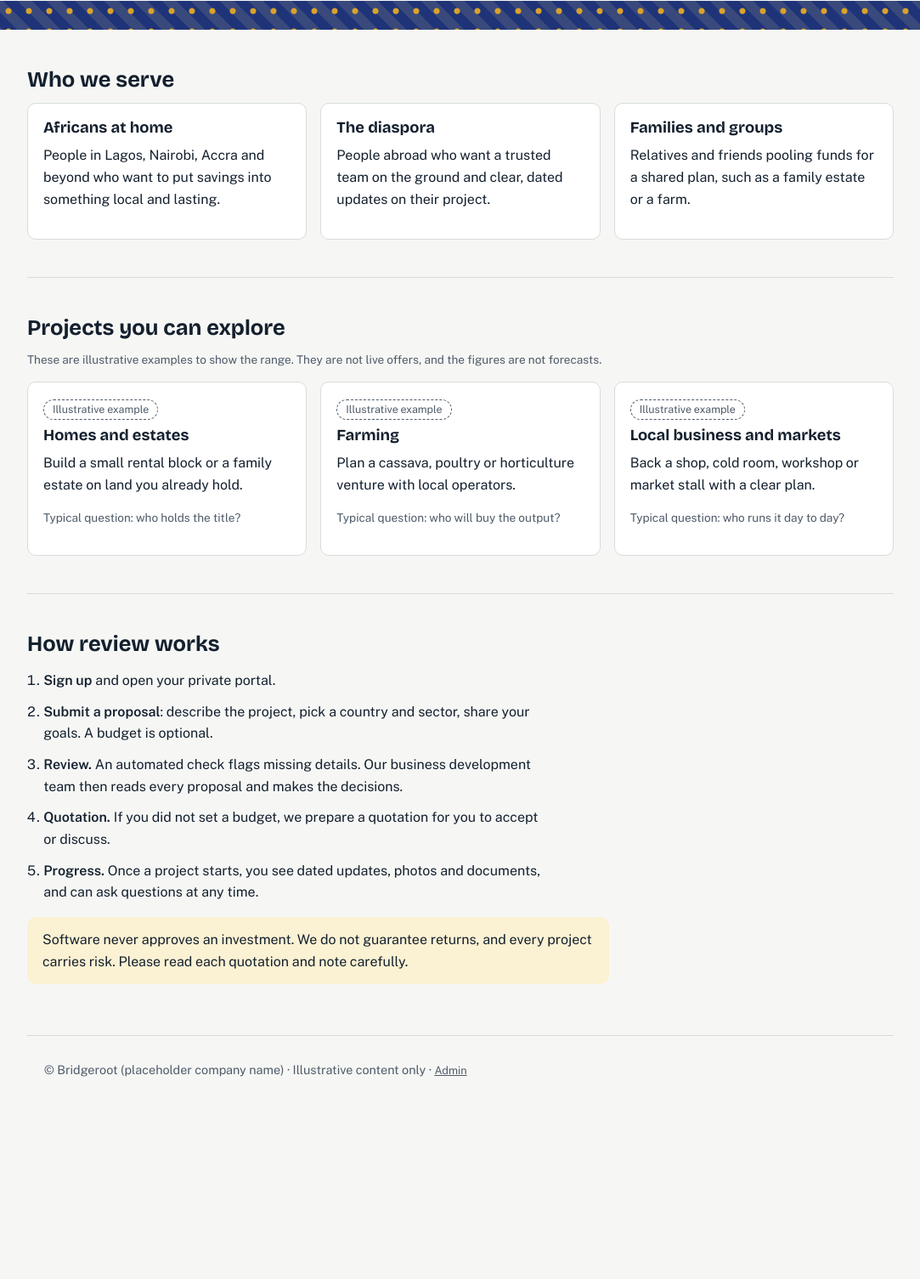
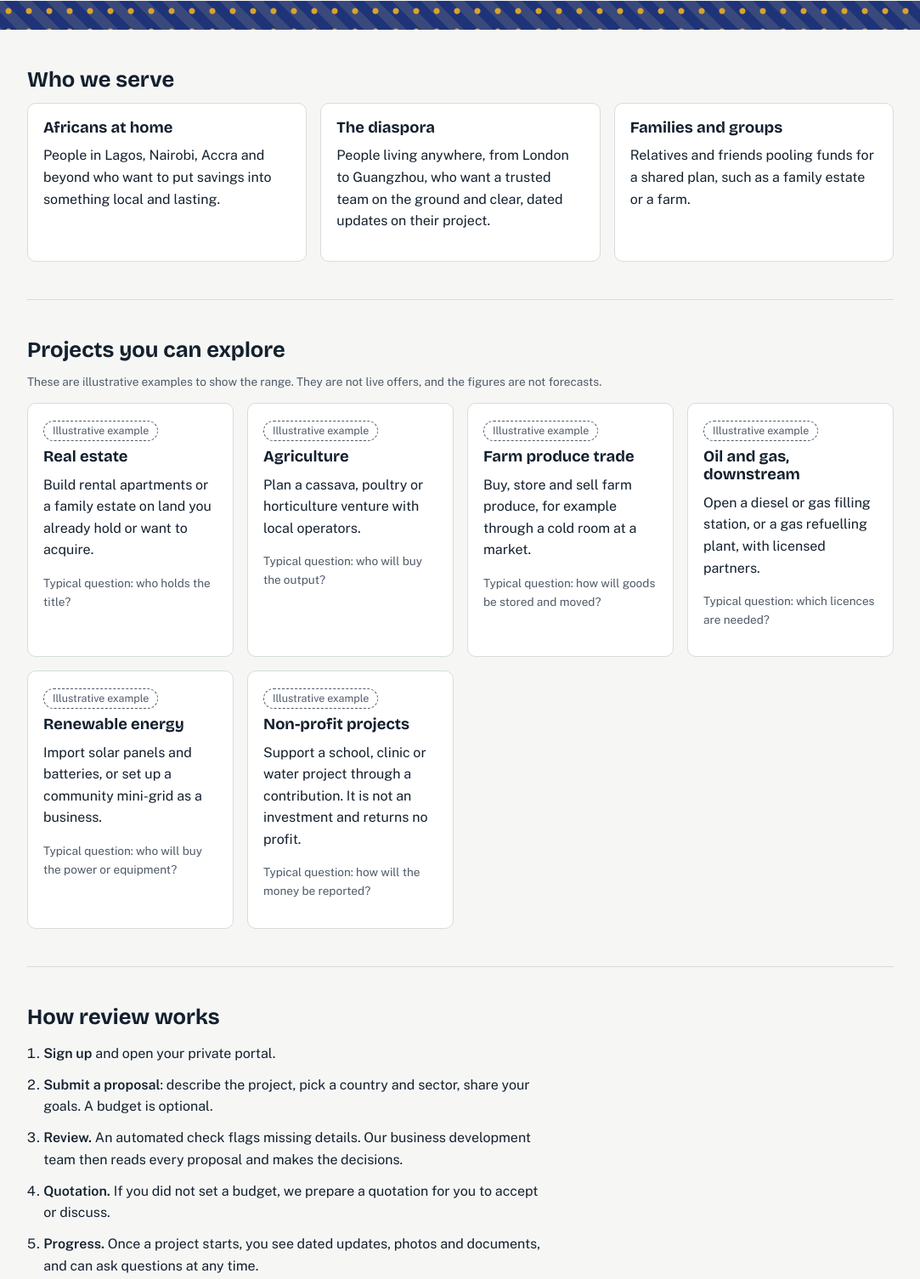
Before and after one commit to nathanemmanuel/bridgeroot, a plain HTML site: page index.html in a window 1280 px wide. Shown: the part 604-2109 px from the top of the page at 85% size, without its empty margins (98-1181 px from the left). Before the commit the page ends 1903 px from the top, so only its background shows below. Drawn offline with nearby package versions, Linux system fonts and the light colour scheme.

Commit message:
Modify version key and sector labels in index.html
Updated constants for versioning and sector descriptions in the script.

```diff
--- a/index.html
+++ b/index.html
@@ -53,9 +53,9 @@ table{width:100%;border-collapse:collapse}th,td{text-align:left;padding:8px;bord
 <main id="app" tabindex="-1"></main>
 <div id="toast" role="status" aria-live="polite"></div>
 <script>
-const KEY='bridgeroot-demo-v1',ST=['Draft','Submitted','In review','Needs more information','Quotation sent','Quotation accepted','Project active','Not proceeding'],
+const KEY='bridgeroot-demo-v2',ST=['Draft','Submitted','In review','Needs more information','Quotation sent','Quotation accepted','Project active','Not proceeding'],
 COL=['#8a94a0','#1f3478','#d9a22b','#c0562f','#7a3fb0','#1b6446','#1b6446','#6b6b6b'],
-SECT=['Housing and estates','Farming and agribusiness','Local business and markets','Other'],
+SECT=['Real estate and housing','Agriculture and farming','Farm produce trade','Oil and gas (downstream)','Renewable energy','Non-profit and community projects','Other'],
 CTRY=['Ghana','Nigeria','Kenya','Rwanda','Tanzania','Uganda','Senegal',"Côte d’Ivoire",'South Africa','Ethiopia','Egypt','Morocco','Zambia','Other'],
 CUR=['USD','GBP','EUR','NGN','GHS','KES','ZAR'],
 SD={Draft:'Saved only for you. Submit it when you are ready.',Submitted:'We have your proposal. The team will begin review shortly.','In review':'The team is reading your proposal.','Needs more information':'The team has questions. Please reply and update your proposal.','Quotation sent':'A quotation is ready for you to review.','Quotation accepted':'You accepted the quotation. The team will confirm next steps.','Project active':'Your project is underway. Progress updates appear below.','Not proceeding':'The team does not recommend going ahead. See the review notes.'},
@@ -81,23 +81,23 @@ opt=(l,s)=>l.map(x=>`<option${x===s?' selected':''}>${esc(x)}</option>`).join(''
 bd=s=>`<span class="bd" style="--c:${COL[ST.indexOf(s)]}"><i></i>${s}</span>`,
 tab=(v,t)=>`<button data-a="go" data-v="${v}"${ui.v===v?' aria-current="page"':''}>${t}</button>`;
 function autoCheck(p){const f=[];if(p.desc.length<120)f.push('The description is short. Add location, size and timeline if you can.');if(!p.budget)f.push('No budget given. The team will prepare a quotation.');
-f.push({[SECT[0]]:'Housing: do you hold the land title, or do you need help finding land?',[SECT[1]]:'Farming: please share land size, crop or livestock, and who will buy the output.',[SECT[2]]:'Business: please share ownership structure and any local partners.'}[p.sector]||'Please say how you would like to be involved day to day.');return{flags:f,at:now()}}
+f.push(({[SECT[0]]:'Real estate: do you hold the land title, or do you need help finding and verifying land? Please share plot size and the type of build.',[SECT[1]]:'Agriculture: please share land size, crop or livestock, water access and who will buy the output.',[SECT[2]]:'Produce trade: which goods, bought from whom and sold to whom, how will they be stored and moved, and how much working capital is needed?',[SECT[3]]:'Downstream oil and gas: say whether this is a diesel or gas filling station or a gas refuelling plant, the site, and which licences and permits you hold. We work only on small downstream businesses with licensed partners.',[SECT[4]]:'Renewable energy: say whether this is importing equipment such as panels and batteries, or building a system such as a community mini-grid, and who the customers will be. Import and power licences may apply.',[SECT[5]]:'Non-profit: please share the organisation’s registration details and how the money will be used. This is a contribution, not an investment, and no financial return is expected.'})[p.sector]||'Please say how you would like to be involved day to day.');return{flags:f,at:now()}}
 /* ---------- views ---------- */
 const home=()=>`<section class="hero wrap"><h1>Back projects across Africa, from wherever you live.</h1>
 <p class="lead">Tell us what you want to build, grow or buy. Our business development team reviews every proposal with you, and you follow each step in your own private portal.</p>
 <p class="row"><a class="btn" href="#signup">Sign up</a><a class="btn ghost" href="#login">Log in</a></p><p class="mut" style="max-width:56ch">Why invest at home? Because you know these places best. Your savings can become homes, farms and businesses that your family and community can see, use and be proud of.</p></section><div class="band" aria-hidden="true"></div>
 <section class="s wrap"><h2>Who we serve</h2><div class="grid">
 <div class="card"><h3>Africans at home</h3><p>People in Lagos, Nairobi, Accra and beyond who want to put savings into something local and lasting.</p></div>
-<div class="card"><h3>The diaspora</h3><p>People abroad who want a trusted team on the ground and clear, dated updates on their project.</p></div>
+<div class="card"><h3>The diaspora</h3><p>People living anywhere, from London to Guangzhou, who want a trusted team on the ground and clear, dated updates on their project.</p></div>
 <div class="card"><h3>Families and groups</h3><p>Relatives and friends pooling funds for a shared plan, such as a family estate or a farm.</p></div></div></section>
 <section class="s wrap"><h2>Projects you can explore</h2><p class="mut">These are illustrative examples to show the range. They are not live offers, and the figures are not forecasts.</p><div class="grid">
-${[['Homes and estates','Build a small rental block or a family estate on land you already hold.','Typical question: who holds the title?'],['Farming','Plan a cassava, poultry or horticulture venture with local operators.','Typical question: who will buy the output?'],['Local business and markets','Back a shop, cold room, workshop or market stall with a clear plan.','Typical question: who runs it day to day?']].map(c=>`<div class="card"><span class="tag">Illustrative example</span><h3>${c[0]}</h3><p>${c[1]}</p><p class="fine">${c[2]}</p></div>`).join('')}</div></section>
+${[['Real estate','Build rental apartments or a family estate on land you already hold or want to acquire.','Typical question: who holds the title?'],['Agriculture','Plan a cassava, poultry or horticulture venture with local operators.','Typical question: who will buy the output?'],['Farm produce trade','Buy, store and sell farm produce, for example through a cold room at a market.','Typical question: how will goods be stored and moved?'],['Oil and gas, downstream','Open a diesel or gas filling station, or a gas refuelling plant, with licensed partners.','Typical question: which licences are needed?'],['Renewable energy','Import solar panels and batteries, or set up a community mini-grid as a business.','Typical question: who will buy the power or equipment?'],['Non-profit projects','Support a school, clinic or water project through a contribution. It is not an investment and returns no profit.','Typical question: how will the money be reported?']].map(c=>`<div class="card"><span class="tag">Illustrative example</span><h3>${c[0]}</h3><p>${c[1]}</p><p class="fine">${c[2]}</p></div>`).join('')}</div></section>
 <section class="s wrap"><h2>How review works</h2><ol class="steps">
 <li><b>Sign up</b> and open your private portal.</li><li><b>Submit a proposal</b>: describe the project, pick a country and sector, share your goals. A budget is optional.</li>
 <li><b>Review.</b> An automated check flags missing details. Our business development team then reads every proposal and makes the decisions.</li>
 <li><b>Quotation.</b> If you did not set a budget, we prepare a quotation for you to accept or discuss.</li>
 <li><b>Progress.</b> Once a project starts, you see dated updates, photos and documents, and can ask questions at any time.</li></ol>
-<p class="note">Software never approves an investment. We do not guarantee returns, and every project carries risk. Please read each quotation and note carefully.</p></section>
+<p class="note">Software never approves an investment. We do not guarantee returns, and every project carries risk. Some sectors, such as downstream oil and gas, energy and non-profit work, need licences or registration, and we check this during review. Please read each quotation and note carefully.</p></section>
 <footer><div class="wrap">© Bridgeroot (placeholder company name) · Illustrative content only · <a href="#admin-login">Admin</a></div></footer>`;
 const authForm=(k)=>{const a=k==='admin';return`<div class="auth card"><h1 style="font-size:1.8rem">${k==='signup'?'Create your account':a?'Staff sign-in':'Log in'}</h1>
 <p class="note fine">Prototype: sign-in is simulated in your browser. Do not enter real passwords or documents.${k==='login'?'<br>Demo client: amara@example.com / demo1234':''}${a?'<br>Demo staff: staff@bridgeroot.example / admin1234':''}</p>
@@ -114,6 +114,7 @@ const quoteCard=(p,client)=>{const q=p.quote;if(!q)return'';return`<div class="c
 ${client&&q.state==='sent'?`<div class="row"><button data-a="accept" data-id="${p.id}">Accept quotation</button><button class="ghost" data-a="discuss" data-id="${p.id}">Discuss it with the team</button></div>`:`<p><b>Status: ${{sent:'Sent, awaiting client',accepted:'Accepted',discussing:'Client wants to discuss'}[q.state]}</b></p>`}</div>`};
 const propForm=p=>{p=p||{};return`<h2>${p.id?'Edit proposal':'New proposal'}</h2><form data-f="prop" class="card"><input type="hidden" name="id" value="${p.id||''}">
 <label>Project name<input name="title" required value="${esc(p.title)}"></label><div class="two"><label>Country<select name="country">${opt(CTRY,p.country)}</select></label><label>Sector<select name="sector">${opt(SECT,p.sector)}</select></label></div>
+<details class="hint" style="margin-bottom:14px"><summary>What kinds of projects fit each sector?</summary><ul><li>Real estate: homes, rental apartments, estates</li><li>Agriculture: crop, livestock and processing ventures</li><li>Farm produce trade: buying, storing and selling produce</li><li>Oil and gas (downstream): filling stations, gas refuelling plants</li><li>Renewable energy: importing solar panels and batteries, mini-grids</li><li>Non-profit: community projects, a contribution with no financial return</li></ul></details>
 <label>Describe the project<span class="hint"> Where, how big, and what you want built or started.</span><textarea name="desc" rows="5">${esc(p.desc)}</textarea></label>
 <label>Your goals<span class="hint"> For example income, a family asset, or local jobs. Outcomes are never guaranteed.</span><textarea name="goals">${esc(p.goals)}</textarea></label>
 <div class="two"><label>Budget <span class="hint">(optional: leave blank and we will prepare a quotation)</span><input type="number" min="0" name="budget" value="${p.budget??''}"></label><label>Currency<select name="cur">${opt(CUR,p.cur)}</select></label></div>
```
